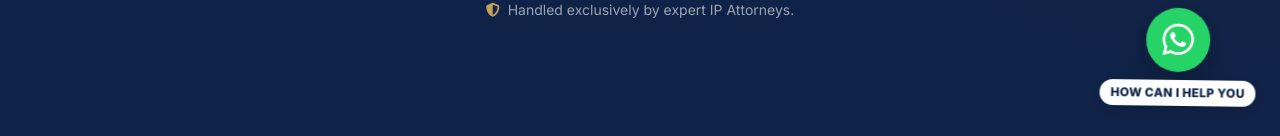
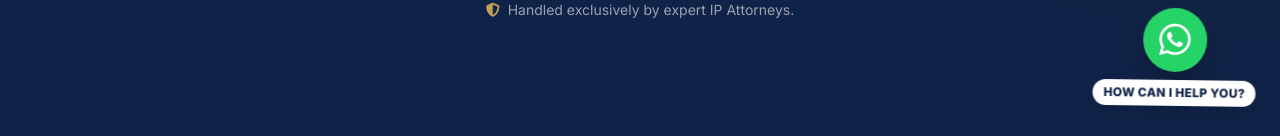
Before and after one commit to jrhfusfb/Trademark-Secure-Co, a React (Vite) app in the folder frontend/: page / in a window 1280 px wide. Shown: the part 664-800 px from the top of the page. Built offline with nearby package versions, Linux system fonts and the light colour scheme.

Commit message:
Content: add question mark after 'How Can I Help You' text on WhatsApp badge

```diff
--- a/frontend/src/components/FloatingWhatsApp.jsx
+++ b/frontend/src/components/FloatingWhatsApp.jsx
@@ -14,7 +14,7 @@ const FloatingWhatsApp = () => {
       </div>
       {/* Permanent Text Bubble below the icon */}
       <span className="bg-white text-[#0f2247] text-[10px] md:text-xs font-extrabold px-2.5 py-1 rounded-full shadow-[0_4px_15px_rgba(0,0,0,0.12)] border border-gray-100/80 whitespace-nowrap select-none transition-transform duration-300 group-hover:translate-y-[-2px] tracking-wide uppercase">
-        How Can I Help You
+        How Can I Help You?
       </span>
     </a>
   );
```
